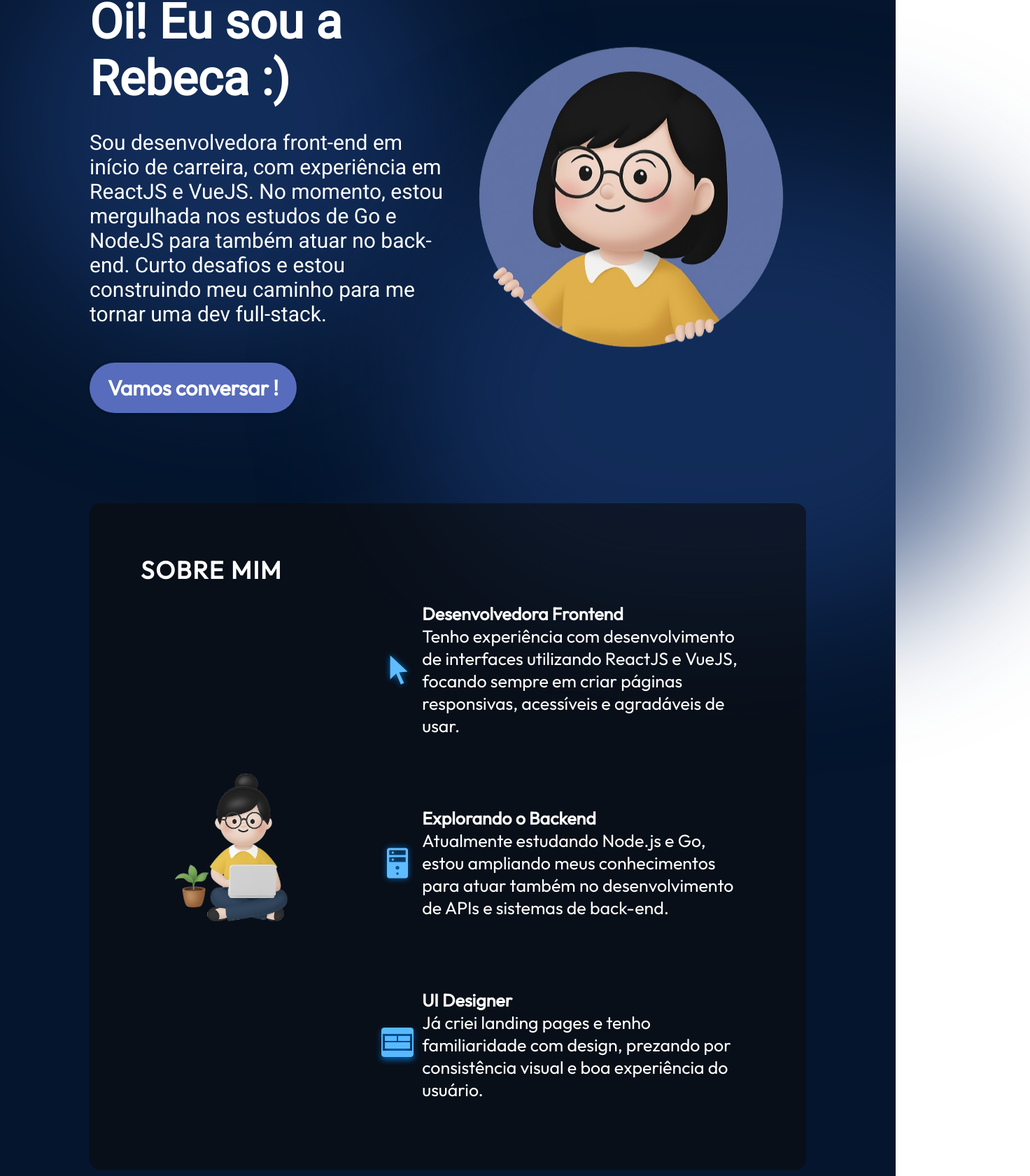
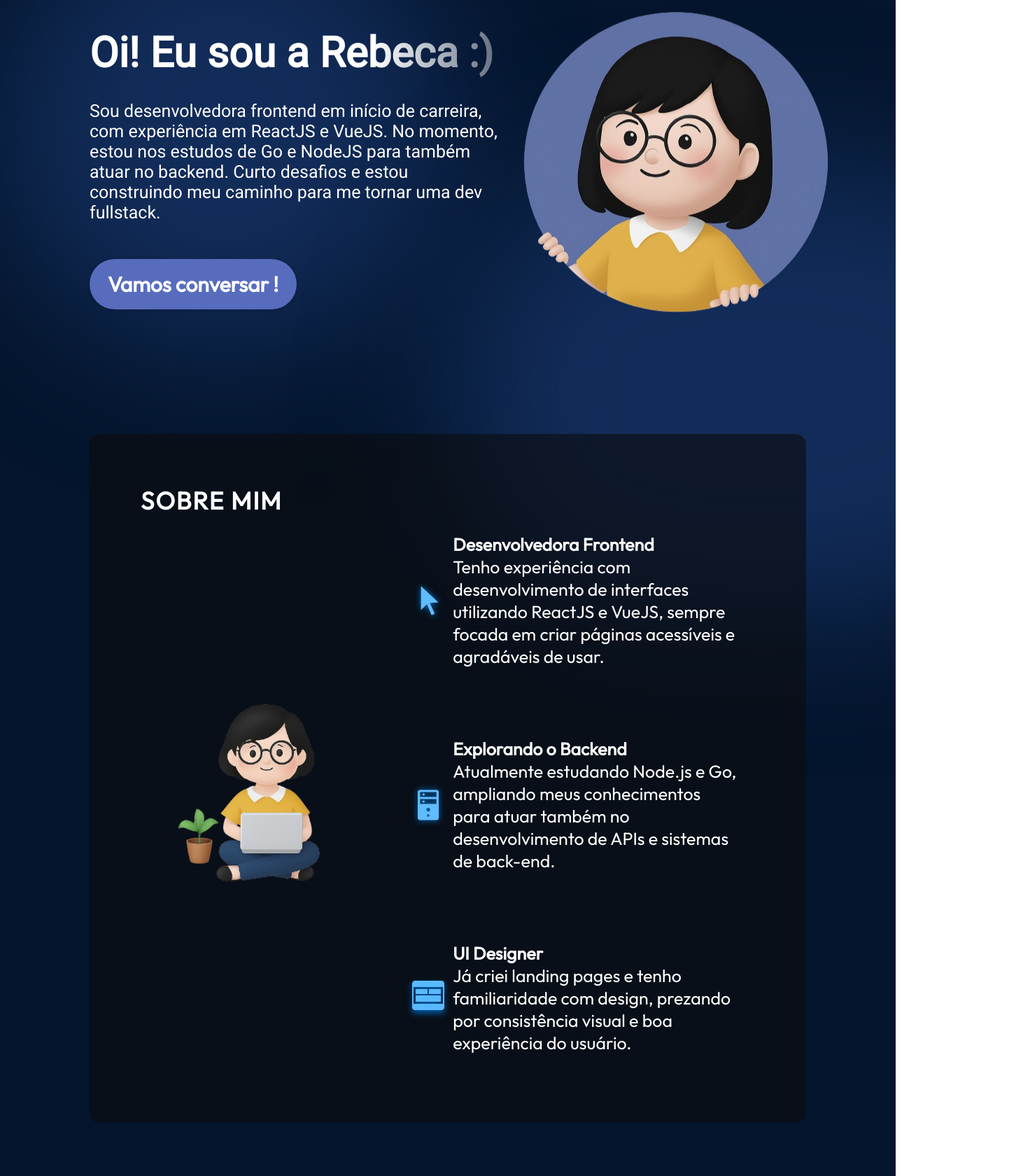
Before and after one commit to RFbeginner/portifolio, a React (Vite) app: page / in a window 1280 px wide. Shown: the part 157-1837 px from the top of the page at 70% size, 1472 px wide, since content can reach past the window. Built offline with nearby package versions, Linux system fonts and the light colour scheme.

Commit message:
09:53/03042025

```diff
--- a/src/App.module.css
+++ b/src/App.module.css
@@ -1,4 +1,14 @@
 @import "./vars.css";
+
+* {
+  margin: 0;
+  padding: 0;
+  box-sizing: border-box;
+}
+
+body, html {
+  overflow-x: hidden;
+}
 
 .App {
   background-color: var(--color-bg);
--- a/src/components/about/about.jsx
+++ b/src/components/about/about.jsx
@@ -22,7 +22,7 @@ const About = () => {
             <div className={styles.aboutItemText}>
               <h3>Desenvolvedora Frontend</h3>
               <p>
-              Tenho experiência com desenvolvimento de interfaces utilizando ReactJS e VueJS, focando sempre em criar páginas responsivas, acessíveis e agradáveis de usar.
+              Tenho experiência com desenvolvimento de interfaces utilizando ReactJS e VueJS, sempre focada em criar páginas acessíveis e agradáveis de usar.
               </p>
             </div>
           </li>
@@ -33,7 +33,7 @@ const About = () => {
             <div className={styles.aboutItemText}>
               <h3>Explorando o Backend</h3>
               <p>
-              Atualmente estudando Node.js e Go, estou ampliando meus conhecimentos para atuar também no desenvolvimento de APIs e sistemas de back-end.
+              Atualmente estudando Node.js e Go, ampliando meus conhecimentos para atuar também no desenvolvimento de APIs e sistemas de back-end.
               </p>
             </div>
           </li>
--- a/src/components/about/about.module.css
+++ b/src/components/about/about.module.css
@@ -23,10 +23,14 @@
   display: flex;
   flex-direction: row;
   align-items: center;
+
 }
 
+.aboutItemText{
+  flex-wrap:nowrap
+}
 .aboutImage {
-  width: 35%;
+  width: 40%;
 }
 
 .aboutItems {
@@ -35,6 +39,8 @@
   flex-direction: column;
   gap: 50px;
 }
+
+
 
 .aboutItem {
   display: flex;
--- a/src/components/contact/contact.jsx
+++ b/src/components/contact/contact.jsx
@@ -16,18 +16,18 @@ export const Contact = () => {
       <ul className={styles.links}>
         <li className={styles.link}>
           <img src={emaiImg} alt="Email icon" />
-          <a href="mailto:rebeca.ferreira.almeida.2007@gmail.com">rebeca.ferreira.almeida.2007@gmail.com</a>
+          <a href="mailto:rebeca.ferreira.almeida.2007@gmail.com">E-mail</a>
         </li>
         <li className={styles.link}>
           <img
             src={githubImg}
             alt="LinkedIn icon"
           />
-          <a href="https://www.linkedin.com/myname">linkedin.com/myname</a>
+          <a href="https://www.linkedin.com/in/rebeca-ferreira-almeida/">Linkedin</a>
         </li>
         <li className={styles.link}>
           <img src={linkedinImg} alt="Github icon" />
-          <a href="https://github.com/RFbeginner">github.com/RFbeginner</a>
+          <a href="https://github.com/RFbeginner">Github</a>
         </li>
       </ul>
     </footer>
--- a/src/components/contact/contact.module.css
+++ b/src/components/contact/contact.module.css
@@ -41,7 +41,7 @@
 .link a {
   color: var(--color-text);
   text-decoration: none;
-  font-size: 30px;
+  font-size: 20px;
   font-weight: 400;
   letter-spacing: 1.5px;
 }
@@ -56,9 +56,16 @@
     display: flex;
     flex-direction: column;
     align-items: center;
+
+  }
+
+  .link{
+    justify-content: center;
+    font-size: 10px;
   }
 
   .links {
     align-items: center;
+
   }
 }
--- a/src/components/experience/experience.jsx
+++ b/src/components/experience/experience.jsx
@@ -33,7 +33,7 @@ const imageMap = {
 export const Experience = () => {
   return (
     <section className={styles.container} id="experience">
-      <h2 className={styles.title}>Experience</h2>
+      <h2 className={styles.title}>Experiência</h2>
       <div className={styles.content}>
         <div className={styles.skills}>
           {skills.map((skill, id) => (
--- a/src/components/hero/hero.jsx
+++ b/src/components/hero/hero.jsx
@@ -9,9 +9,9 @@ export const Hero = () => {
   <section className={styles.container}>
     <div className={styles.content}>
         <h1 className={styles.title}>Oi! Eu sou a Rebeca :)</h1>
-        <p className={styles.description}>Sou desenvolvedora front-end em início de carreira, com experiência em ReactJS e VueJS. No momento, estou mergulhada nos estudos de Go e NodeJS para também atuar no back-end. Curto desafios e estou construindo meu caminho para me tornar uma dev full-stack.
+        <p className={styles.description}>Sou desenvolvedora frontend em início de carreira, com experiência em ReactJS e VueJS. No momento, estou nos estudos de Go e NodeJS para também atuar no backend. Curto desafios e estou construindo meu caminho para me tornar uma dev fullstack.
         </p>
-        <a href="mailto:myemail@email.com" className={styles.contactBtn}>Vamos conversar !</a>
+        <a href="mailto:rebeca.ferreira.almeida.2007@gmail.com" className={styles.contactBtn}>Vamos conversar !</a>
     </div>
     <img className={styles.heroImg} src={heroImg} alt="hero Image" />
     <div className={styles.topBlur}/>
--- a/src/components/hero/hero.module.css
+++ b/src/components/hero/hero.module.css
@@ -9,6 +9,7 @@
   z-index: 1;
   margin-left: 10%;
   margin-right: 10%;
+  width: 85%;
 }
 
 .content {
@@ -20,7 +21,7 @@
 }
 
 .title {
-  font-size: 69px;
+  font-size: 60px;
   font-weight: 900;
   margin-bottom: 33px;
   font-family: var(--font-roboto);
@@ -34,9 +35,10 @@
 }
 
 .description {
-  font-size: 30px;
+  font-size: 25px;
   font-family: var(--font-roboto);
   margin-bottom: 52px;
+
 }
 
 .contactBtn {
--- a/src/components/projects/projects.jsx
+++ b/src/components/projects/projects.jsx
@@ -8,7 +8,7 @@ import { ProjectCard } from "./projectCard";
 export const Projects = () => {
   return (
     <section className={styles.container} id="projects">
-      <h2 className={styles.title}>Projects</h2>
+      <h2 className={styles.title}>Projetos</h2>
       <div className={styles.projects}>
         {projects.map((project, id) => {
           return <ProjectCard key={id} project={project} />;
--- a/src/data/history.json
+++ b/src/data/history.json
@@ -4,7 +4,7 @@
       "organisation": "Grupo Timber",
       "startDate": "Outubro, 2023",
       "endDate": "Presente",
-      "experiences": ["Worked on Google Maps", "Reduced load times by 50%"],
+      "experiences": ["Site Ecoflow", "Timber Collection"],
       "imageSrc": "history/timber.png"
     }
   ]
--- a/src/data/projects.json
+++ b/src/data/projects.json
@@ -4,7 +4,7 @@
     "imageSrc": "projects/Portifolio.png",
     "description": "",
     "skills": ["React", "CSS", "HTML"],
-    "demo": "https://www.example.com",
+    "demo": "https://myportofilios2.netlify.app/",
     "source": "https://github.com/RFbeginner/portifolio"
   }
 ]
```
Also changed, not shown: src/assets/about/aboutImage.png.
